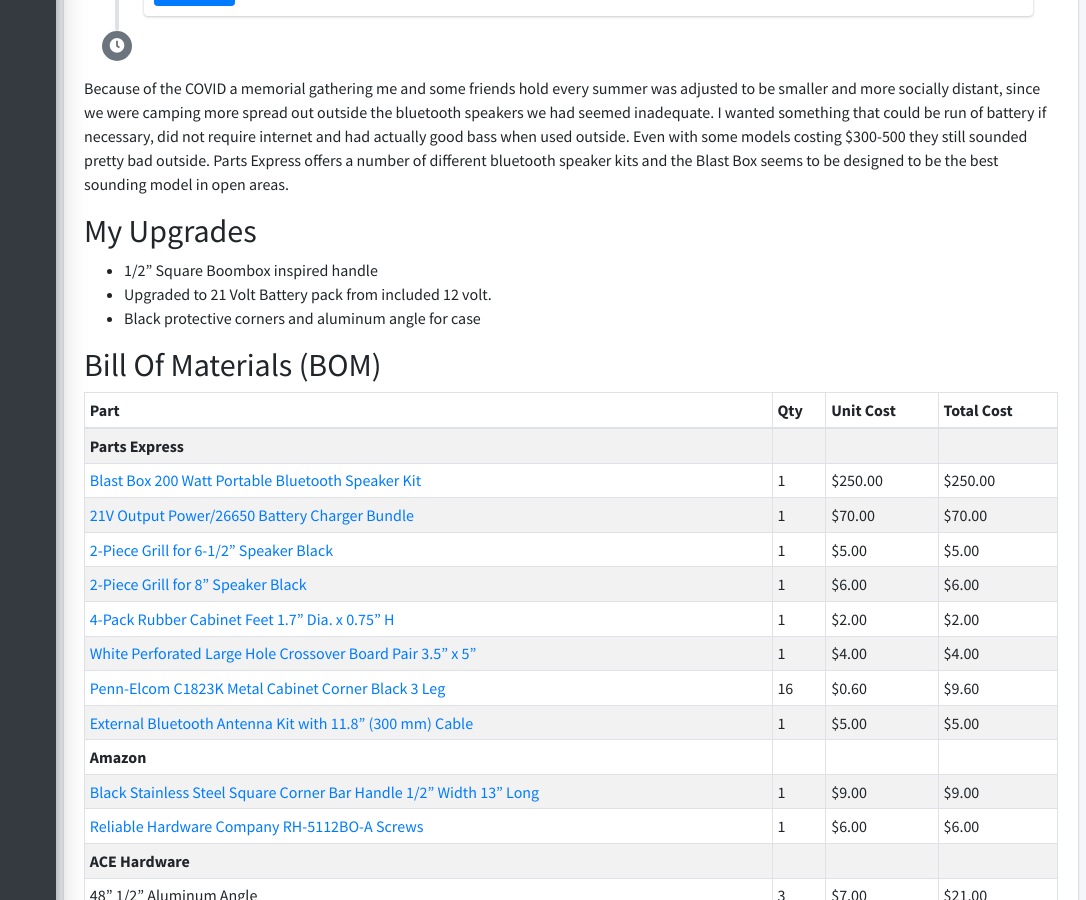
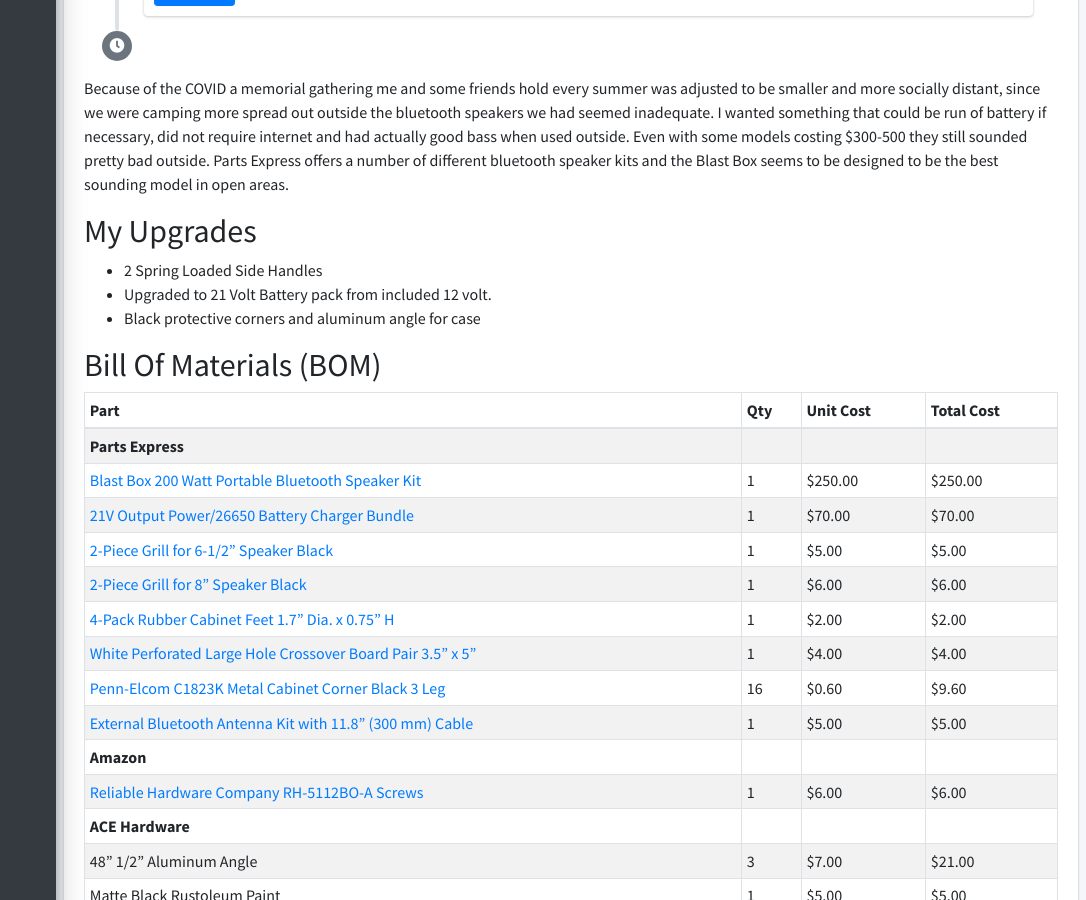
Before and after one commit to garthvh/garthvh.github.io, a Jekyll site: the page built from _projects/Blast-Box-Bluetooth-Speaker.md, in a window 1280 px wide and 900 px high, scrolled down 850 px. Shown: the whole window, without its empty margins (194-1280 px from the left). Built offline with Jekyll 4.4.1, drawn with Linux system fonts in a browser that asks for light colours; nearby versions of some CDN libraries.

```diff
--- a/_projects/Blast-Box-Bluetooth-Speaker.md
+++ b/_projects/Blast-Box-Bluetooth-Speaker.md
@@ -13,7 +13,7 @@
 Because of the COVID a memorial gathering me and some friends hold every summer was adjusted to be smaller and more socially distant, since we were camping more spread out outside the bluetooth speakers we had seemed inadequate. I wanted something that could be run of battery if necessary, did not require internet and had actually good bass when used outside.  Even with some models costing $300-500 they still sounded pretty bad outside.  Parts Express offers a number of different bluetooth speaker kits and the Blast Box seems to be designed to be the best sounding model in open areas.
 
 ## My Upgrades
-* 1/2" Square Boombox inspired handle
+* 2 Spring Loaded Side Handles
 * Upgraded to 21 Volt Battery pack from included 12 volt.
 * Black protective corners and aluminum angle for case
 
@@ -33,7 +33,6 @@
 | [Penn-Elcom C1823K Metal Cabinet Corner Black 3 Leg](https://www.parts-express.com/penn-elcom-c1823k-metal-cabinet-corner-black-3-leg--262-150) | 16  | $0.60 | $9.60 |
 | [External Bluetooth Antenna Kit with 11.8" (300 mm) Cable](https://www.parts-express.com/external-bluetooth-antenna-kit-with-118-(300-mm)-cable--320-626) | 1  | $5.00 | $5.00 |
 | **Amazon** |   |   |  |
-| [Black Stainless Steel Square Corner Bar Handle 1/2" Width 13" Long](https://www.amazon.com/gp/product/B07KCCK9ZS/ref=ppx_yo_dt_b_asin_title_o00_s00?ie=UTF8&psc=1)  | 1  | $9.00 | $9.00 |
 | [Reliable Hardware Company RH-5112BO-A Screws](https://www.amazon.com/gp/product/B00JJ192NW/ref=ppx_yo_dt_b_asin_title_o01_s00?ie=UTF8&psc=1)  | 1  | $6.00 | $6.00 |
 | **ACE Hardware** |   |   |  |
 | 48" 1/2" Aluminum Angle | 3  | $7.00  | $21.00 |
```
Also changed, not shown: _posts/2020/2020-11-19-Blast-Box-Electronics-Assembly-Complete.md (renamed from _posts/2020/2020-11-19-Blast-Box-Assembly-Complete.md, +6 -6 lines).
